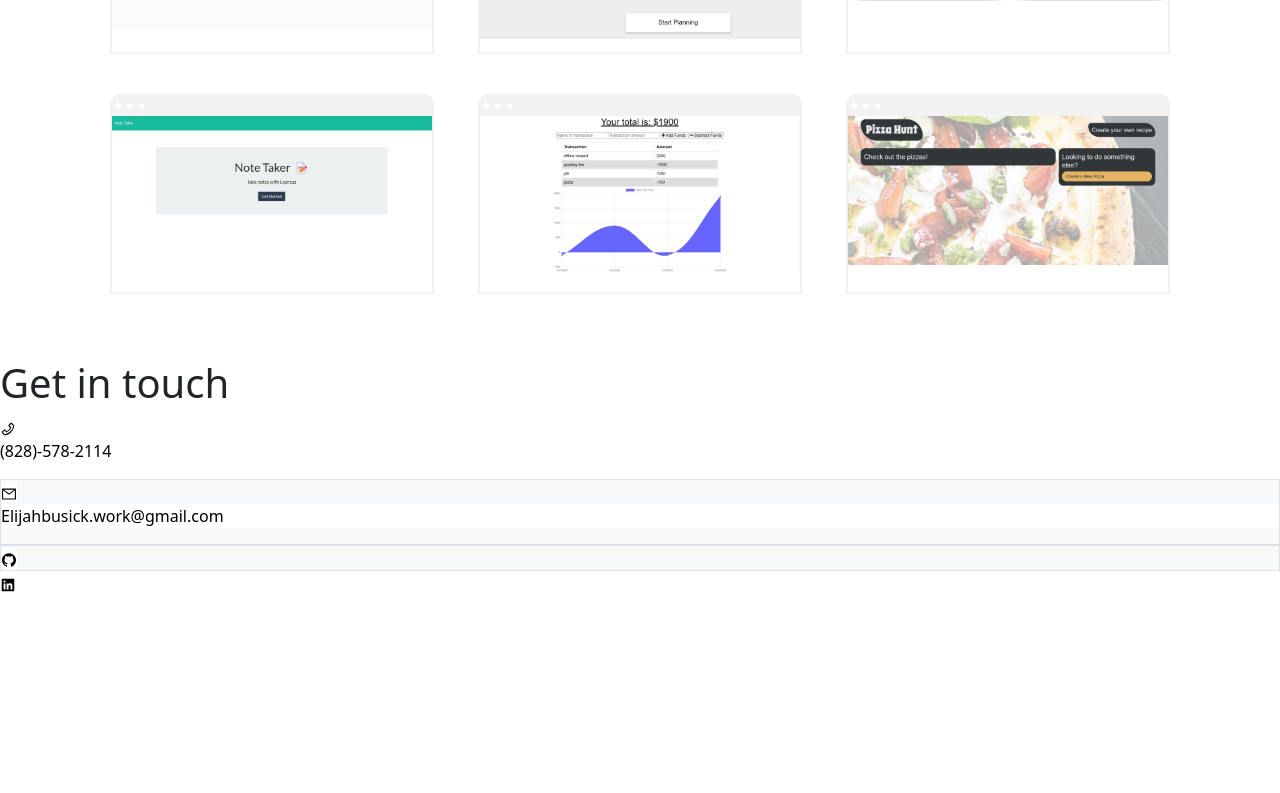
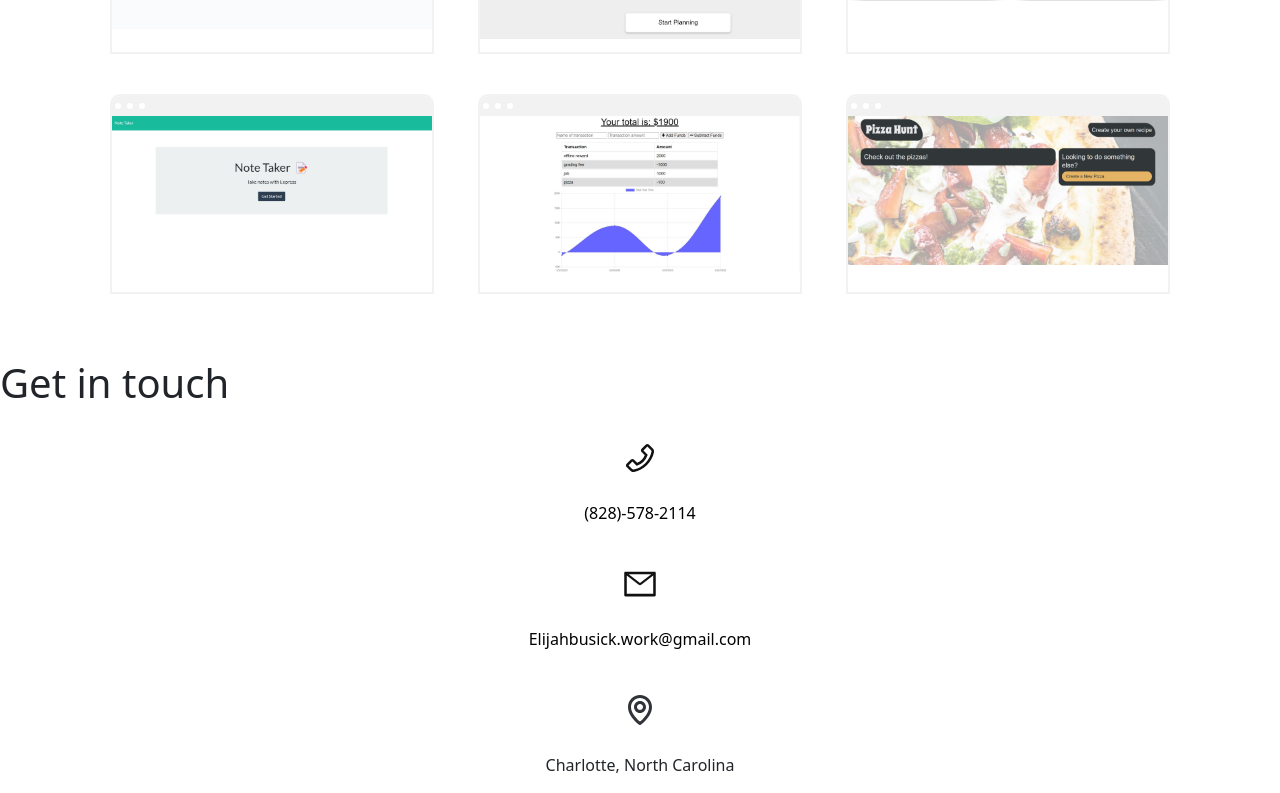
Before and after one commit to Elijahb22/the-portfolio, a React (Create React App) app: page / in a window 1280 px wide. Shown: the part 1642-2435 px from the top of the page. Before the commit the page ends 2237 px from the top, so only its background shows below. Built offline with nearby package versions, Linux system fonts and the light colour scheme.

Commit message:
center icons

```diff
--- /dev/null
+++ b/src/components/Contact/contact.css
@@ -0,0 +1,17 @@
+.contact-div {
+    width: 300px;
+    margin: auto;
+
+}
+
+.contact-div a {
+    text-align: center;
+    color: black;
+}
+
+.ICONS {
+    font-size: 3.5em;
+    margin: 15px;
+    padding: 10px;
+    opacity: 0.93 ;
+}
--- a/src/components/Contact/contact.js
+++ b/src/components/Contact/contact.js
@@ -6,7 +6,10 @@ import {
     AiOutlineMail,
     AiFillLinkedin
 } from 'react-icons/ai'
-import { Stack } from 'react-bootstrap'
+import { BiMap } from 'react-icons/bi'
+import { Row, Container, Col } from 'react-bootstrap'
+import './contact.css'
+import { IconContext } from "react-icons";
 const contact = () => {
 
     return (
@@ -15,32 +18,50 @@ const contact = () => {
                 <h1 className=''>
                     Get in touch
                 </h1>
-              <Stack gap={0}>
-                <div className="contact-div">
+                <Container className="contact-div">
+                    <Row>
                         <a href={`Cell: ${contactsData.cell}`}>
+                            <Col>
+                            <IconContext.Provider value={{ className:"ICONS"}}>
                                 <AiOutlinePhone />
-                      <p> {contactsData.cell}</p>
+                            </IconContext.Provider>
+                            </Col>
+                            <Col>
+                            <p>
+                                {contactsData.cell}
+                            </p>
+                            </Col>
                         </a>
-                </div>
-                <div className="bg-light border">
+                    </Row>
+                    <Row>
                         <a href={`Email: ${contactsData.email}`}>
+                            <Col>
+                            <IconContext.Provider value={{ className:"ICONS"}}>
                                 <AiOutlineMail />
+                            </IconContext.Provider>
+                            </Col>
+                            <Col>
                             <p>
                                 {contactsData.email}
                             </p>
+                            </Col>
                         </a>
-                </div>
-                <div className="bg-light border">
-                    <a href="https://github.com/Elijahb22">
-                      <AiFillGithub />
+                    </Row>
+                    <Row>
+                        <a>
+                        <Col>
+                            <IconContext.Provider value={{ className:"ICONS"}}>
+                                <BiMap />
+                            </IconContext.Provider>
+                        </Col>
+                        <Col>
+                            <p>
+                                {contactsData.Location}
+                            </p>
+                        </Col>
                         </a>
-                </div>
-                <div>
-                    <a href="https://www.linkedin.com/in/elijah-busick-644487187/">
-                        <AiFillLinkedin />
-                    </a>
-                </div>
-              </Stack>
+                    </Row>
+                </Container>
           </div>
       </section>
     )
--- a/src/components/Skills/skills.js
+++ b/src/components/Skills/skills.js
@@ -40,9 +40,7 @@ const skill = () => {
     </ Row>
     <Row>
         <Col className="tech-icons">
-            <IconContext.Provider value={{ className:"html-icon"}}>
             <AiFillHtml5 />
-            </IconContext.Provider>
         </Col>
         <Col className="tech-icons">
             <DiCss3 />
--- a/src/data/contact-data.js
+++ b/src/data/contact-data.js
@@ -1,4 +1,5 @@
 export const contactsData = {
     email: 'Elijahbusick.work@gmail.com',
-    cell: '(828)-578-2114'
+    cell: '(828)-578-2114',
+    Location: 'Charlotte, North Carolina'
 }
```
Lines whose indentation alone changed are shown as unchanged.
